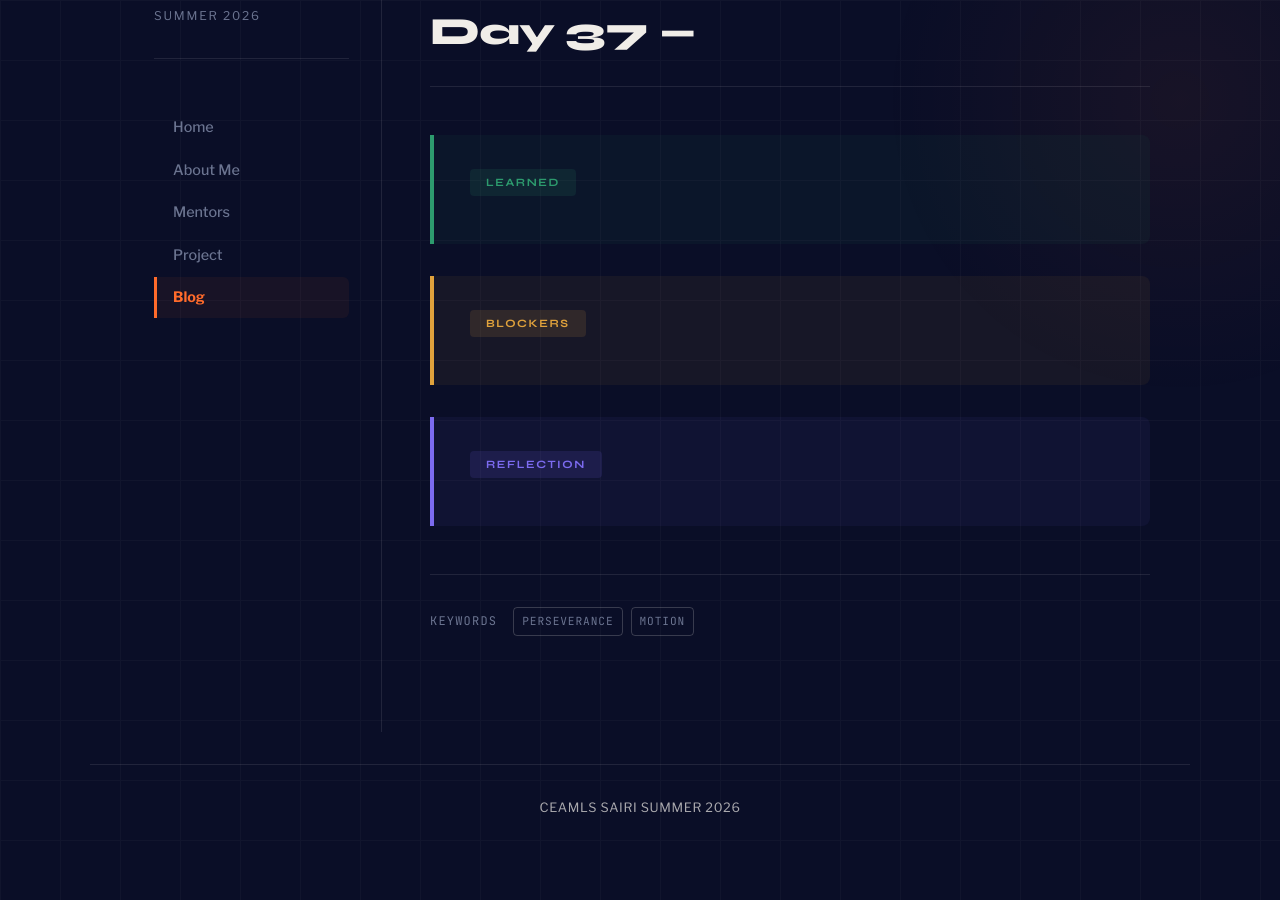
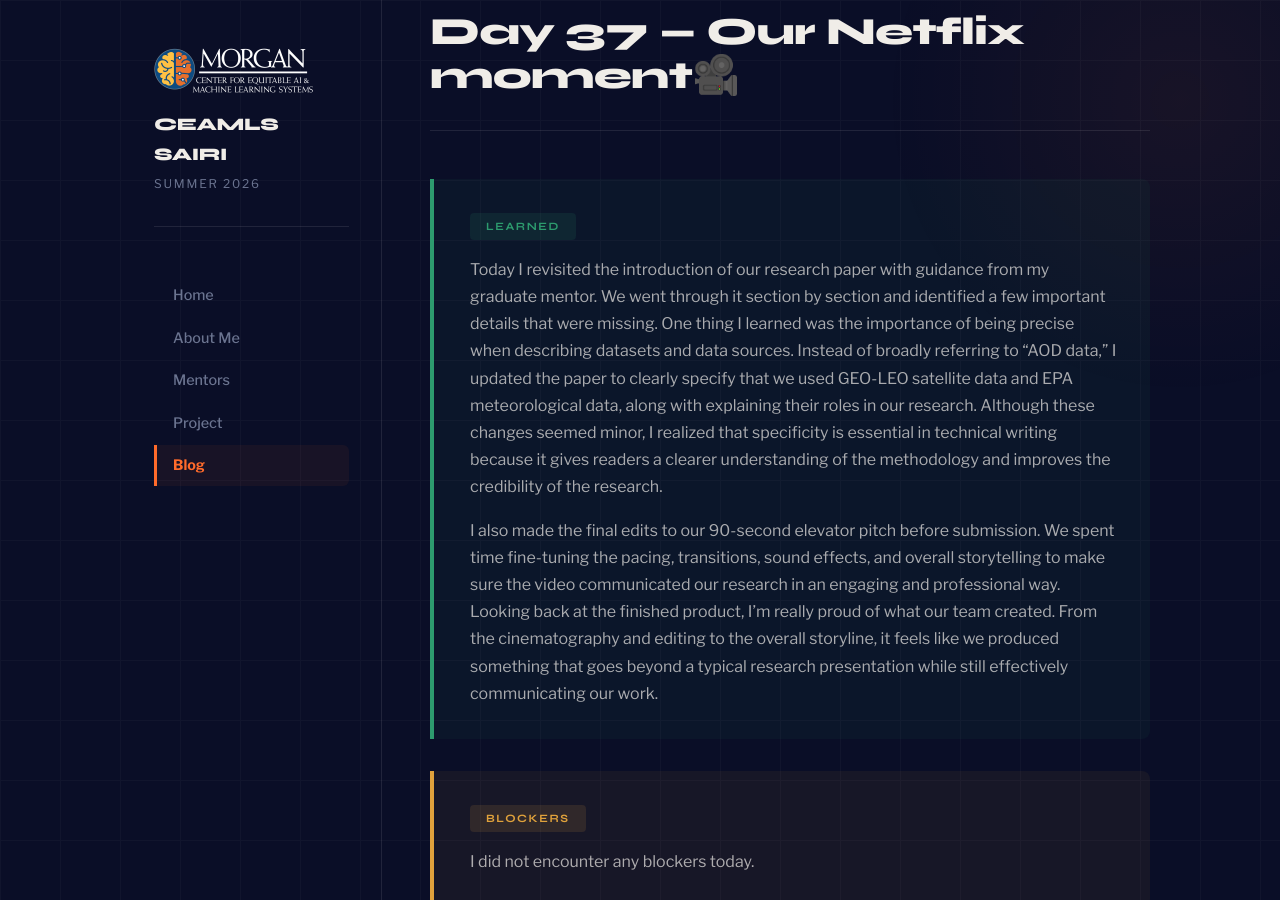
Before and after one commit to Bkaez/bkaezceamls26.github.io, a Jekyll site: the page built from _posts/2026-06-37-day-37.md, in a window 1280 px wide and 900 px high, scrolled down 202 px. Built offline with Jekyll 4.4.1, drawn with Linux system fonts in a browser that asks for light colours; before the commit the page ends 1069 px from its top, so only the background shows below that; some of the changed text lies outside the part shown.

Commit message:
Update 2026-06-37-day-37.md

```diff
--- a/_posts/2026-06-37-day-37.md
+++ b/_posts/2026-06-37-day-37.md
@@ -1,14 +1,17 @@
 ---
 layout: post
-title: "Day 37 — "
+title: "Day 37 — Our Netflix moment🎥"
 date: 2026-07-15
 permalink: /day37.html
 tags: ["Perseverance", "Motion"]
 
 what_i_learned: |
+ Today I revisited the introduction of our research paper with guidance from my graduate mentor. We went through it section by section and identified a few important details that were missing. One thing I learned was the importance of being precise when describing datasets and data sources. Instead of broadly referring to "AOD data," I updated the paper to clearly specify that we used GEO-LEO satellite data and EPA meteorological data, along with explaining their roles in our research. Although these changes seemed minor, I realized that specificity is essential in technical writing because it gives readers a clearer understanding of the methodology and improves the credibility of the research.
 
+ I also made the final edits to our 90-second elevator pitch before submission. We spent time fine-tuning the pacing, transitions, sound effects, and overall storytelling to make sure the video communicated our research in an engaging and professional way. Looking back at the finished product, I'm really proud of what our team created. From the cinematography and editing to the overall storyline, it feels like we produced something that goes beyond a typical research presentation while still effectively communicating our work.
 
 blockers: |
-
+ I did not encounter any blockers today.
 reflection: |
+ I enjoyed seeing how technical work and creativity came together to tell the story of our research in a way that feels authentic.
 ---
```
